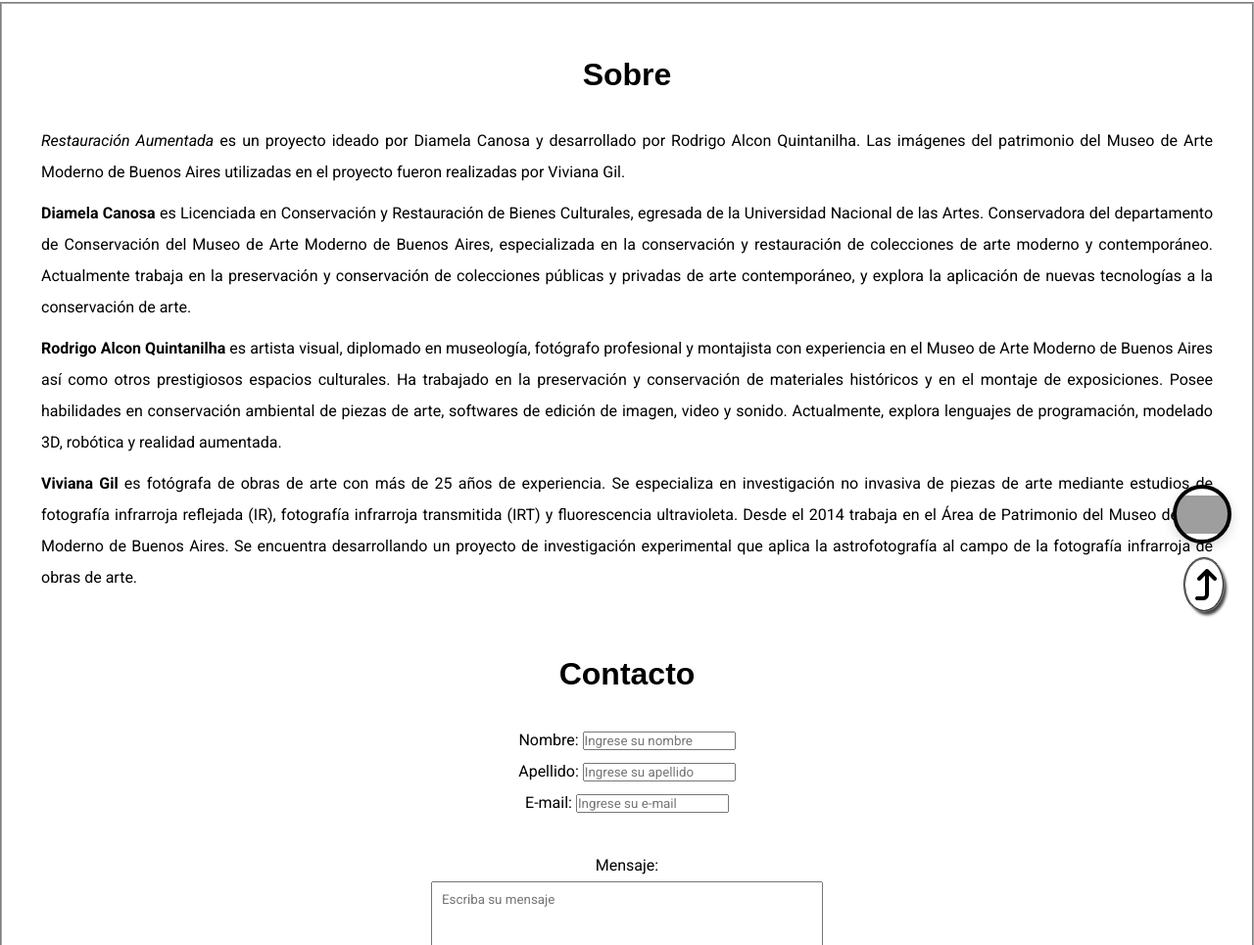
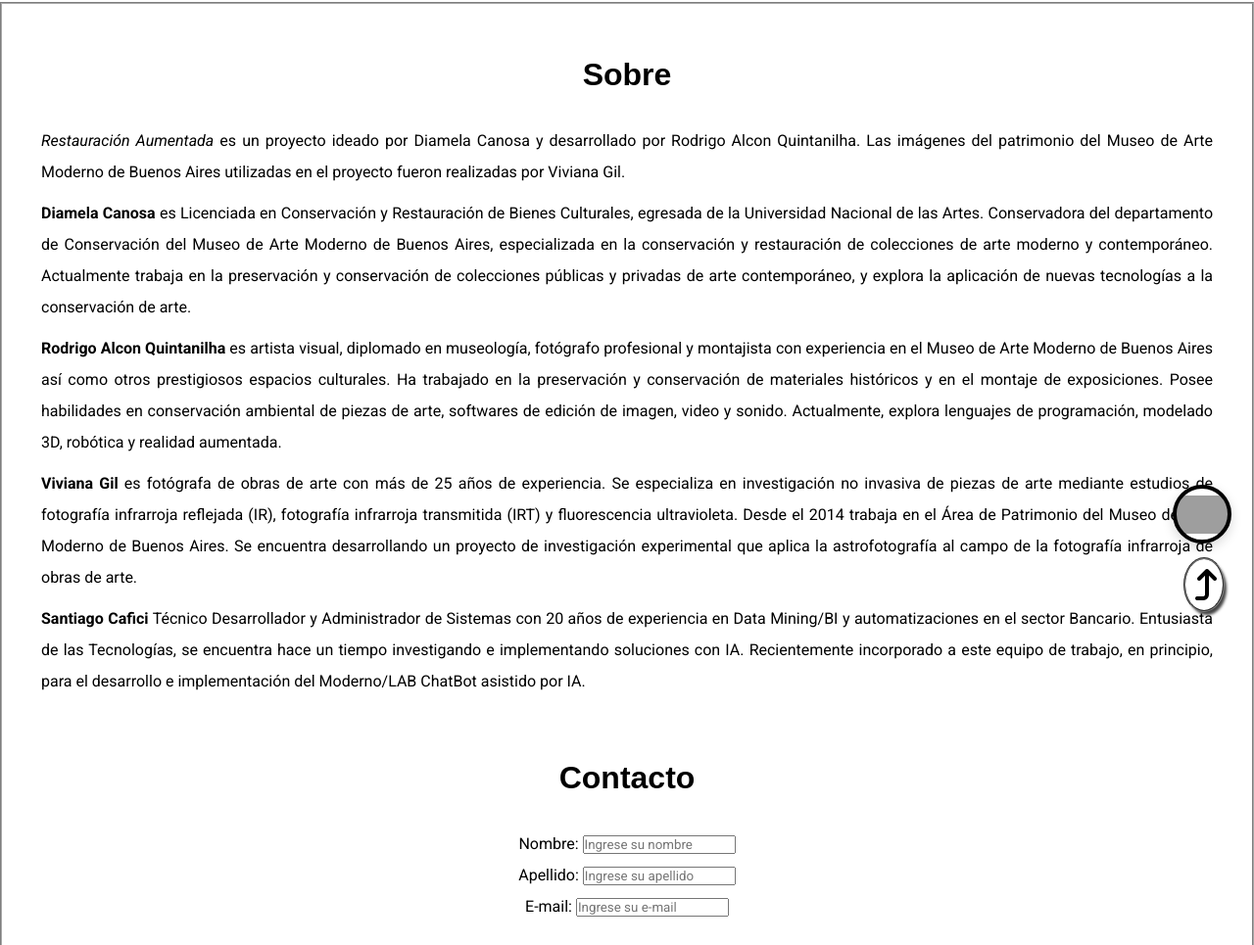
Before and after one commit to scafici/scafici.github.io, a plain HTML site: page pages/contacto.html in a window 1280 px wide. Shown: the part 135-1100 px from the top of the page at 98% size. Drawn offline with nearby package versions, Linux system fonts and the light colour scheme; grey boxes are pictures that could not be loaded; a web font is replaced by a local one.

Commit message:
Add Santiago Cafici's bio to contacto.html

```diff
--- a/pages/contacto.html
+++ b/pages/contacto.html
@@ -39,6 +39,10 @@
             </p>
             <p class="textJustified">
                 <span class="interlineado"><b>Viviana Gil</b> es fotógrafa de obras de arte con más de 25 años de experiencia. Se especializa en investigación no invasiva de piezas de arte mediante estudios de fotografía infrarroja reflejada (IR), fotografía infrarroja transmitida (IRT) y fluorescencia ultravioleta. Desde el 2014 trabaja en el Área de Patrimonio del Museo de Arte Moderno de Buenos Aires.  Se encuentra desarrollando un proyecto de investigación experimental que aplica la astrofotografía al campo de la fotografía infrarroja de obras de arte.
+                </span>
+            </p>
+            <p class="textJustified">
+                <span class="interlineado"><b>Santiago Cafici</b> Técnico Desarrollador y Administrador de Sistemas con 20 años de experiencia en Data Mining/BI y automatizaciones en el sector Bancario. Entusiasta de las Tecnologías, se encuentra hace un tiempo investigando e implementando soluciones con IA. Recientemente incorporado a este equipo de trabajo, en principio, para el desarrollo e implementación del Moderno/LAB ChatBot asistido por IA.
                 </span>
             </p>
             </section>
```
